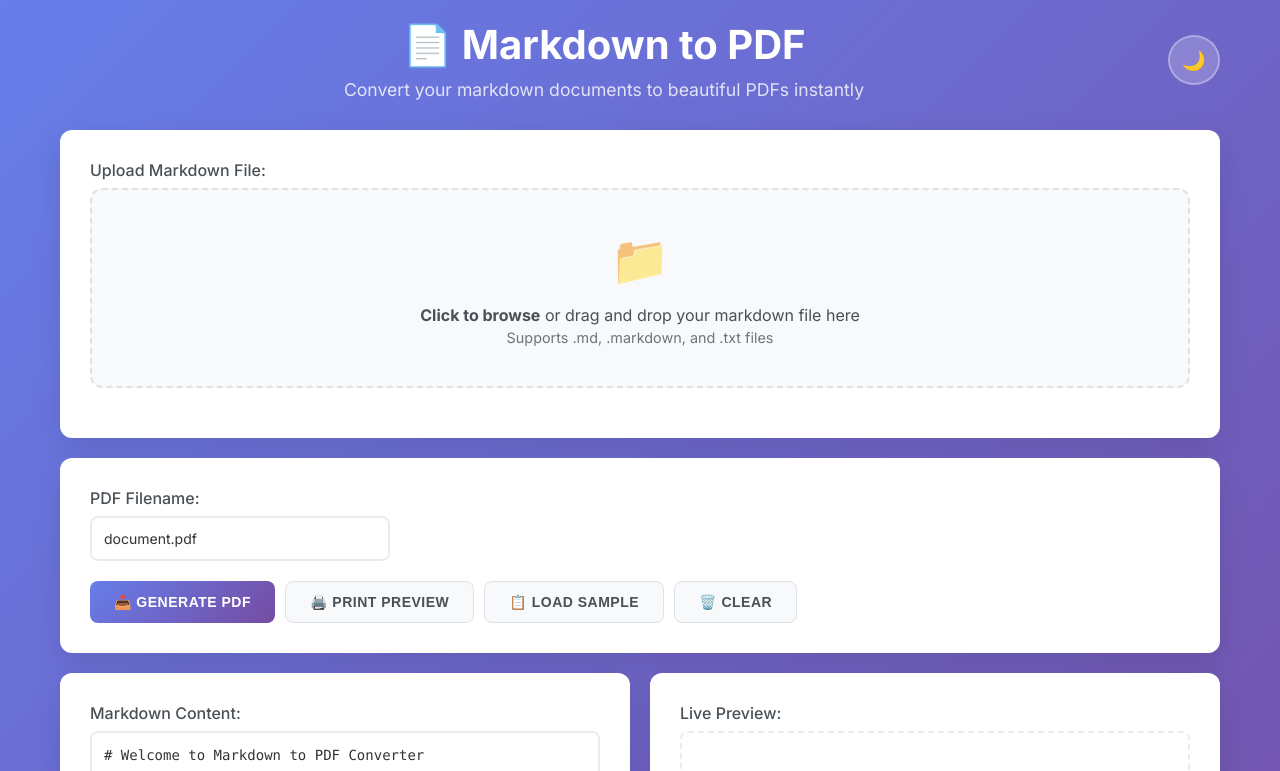
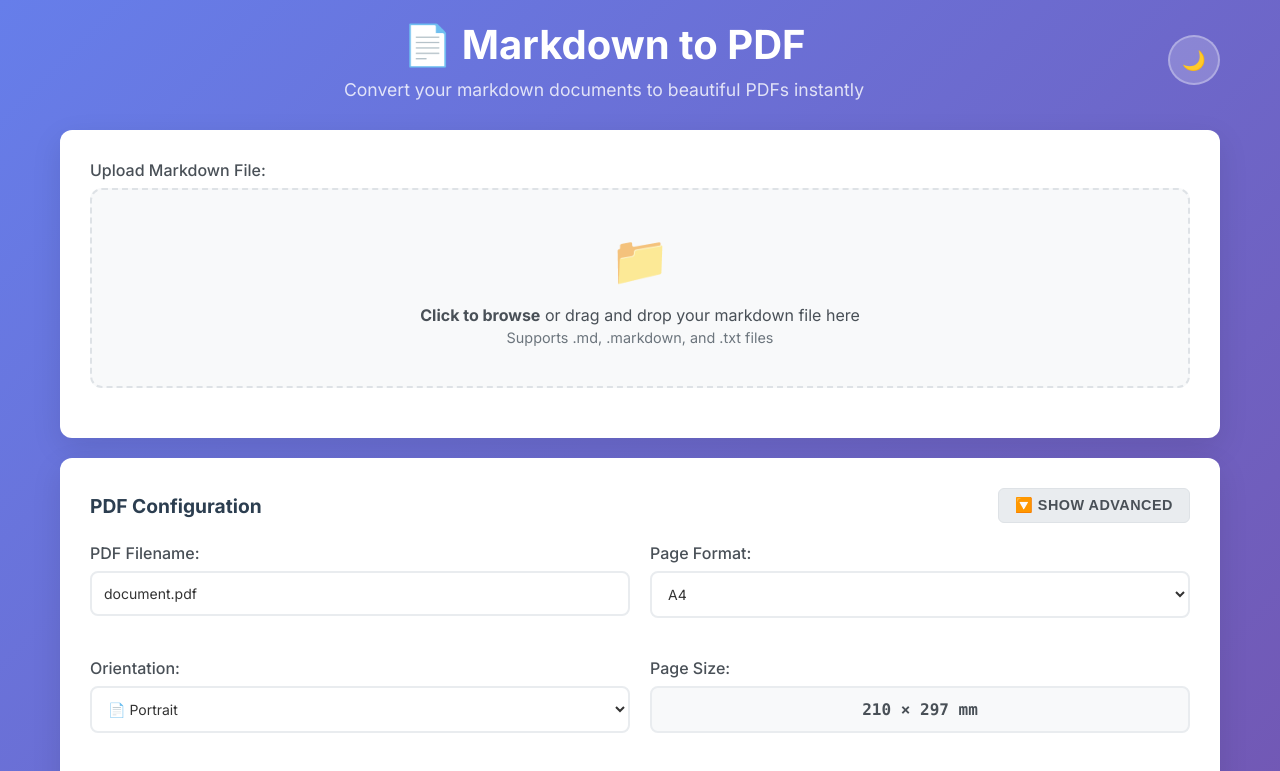
Before and after one commit to natalieMillman/markdown-to-pdf, an Angular app: page / in a window 1280 px wide. Shown: the top 771 px of the page. Built offline with nearby package versions, Linux system fonts and the light colour scheme.

Commit message:
Add basic PDF configurations

```diff
--- a/src/app/app.component.css
+++ b/src/app/app.component.css
@@ -278,3 +278,164 @@
     font-size: 0.9rem;
   }
 }
+
+/* PDF Configuration Styles */
+.pdf-config-header {
+  display: flex;
+  justify-content: space-between;
+  align-items: center;
+  margin-bottom: 20px;
+}
+
+.pdf-config-header h3 {
+  margin: 0;
+  color: #2c3e50;
+  font-size: 1.2rem;
+}
+
+.btn-toggle {
+  background: #e9ecef;
+  border: 1px solid #dee2e6;
+  color: #495057;
+  padding: 8px 16px;
+  border-radius: 6px;
+  font-size: 0.9rem;
+  transition: all 0.3s ease;
+}
+
+.btn-toggle:hover {
+  background: #dee2e6;
+  transform: translateY(-1px);
+}
+
+.pdf-config-grid {
+  display: grid;
+  grid-template-columns: 1fr 1fr;
+  gap: 20px;
+  margin-bottom: 20px;
+}
+
+.page-size-display {
+  background: #f8f9fa;
+  padding: 12px;
+  border: 2px solid #e9ecef;
+  border-radius: 8px;
+  font-family: 'Monaco', 'Menlo', 'Ubuntu Mono', monospace;
+  font-weight: 600;
+  color: #495057;
+  text-align: center;
+}
+
+.advanced-config {
+  animation: slideDown 0.3s ease;
+}
+
+@keyframes slideDown {
+  from {
+    opacity: 0;
+    max-height: 0;
+    overflow: hidden;
+  }
+  to {
+    opacity: 1;
+    max-height: 500px;
+  }
+}
+
+.config-divider {
+  border: none;
+  border-top: 2px solid #e9ecef;
+  margin: 20px 0;
+}
+
+.custom-size-controls {
+  margin-bottom: 25px;
+}
+
+.custom-size-controls h4 {
+  color: #2c3e50;
+  margin-bottom: 15px;
+  font-size: 1rem;
+}
+
+.size-inputs {
+  display: grid;
+  grid-template-columns: 1fr 1fr;
+  gap: 15px;
+}
+
+.margins-controls h4 {
+  color: #2c3e50;
+  margin-bottom: 15px;
+  font-size: 1rem;
+}
+
+.margins-header {
+  display: flex;
+  justify-content: space-between;
+  align-items: center;
+  margin-bottom: 15px;
+}
+
+.btn-reset {
+  background: #f8f9fa;
+  border: 1px solid #dee2e6;
+  color: #6c757d;
+  padding: 6px 12px;
+  border-radius: 4px;
+  font-size: 0.8rem;
+  transition: all 0.3s ease;
+}
+
+.btn-reset:hover {
+  background: #e9ecef;
+  color: #495057;
+}
+
+.margins-grid {
+  display: grid;
+  grid-template-columns: 1fr 1fr 1fr 1fr;
+  gap: 15px;
+}
+
+/* Dark mode styles for PDF config */
+body[data-theme="dark"] .pdf-config-header h3 {
+  color: #ecf0f1;
+}
+
+body[data-theme="dark"] .page-size-display {
+  background: #2c3e50;
+  border-color: #576574;
+  color: #bdc3c7;
+}
+
+body[data-theme="dark"] .custom-size-controls h4,
+body[data-theme="dark"] .margins-controls h4 {
+  color: #ecf0f1;
+}
+
+body[data-theme="dark"] .config-divider {
+  border-top-color: #576574;
+}
+
+/* Responsive PDF config */
+@media (max-width: 768px) {
+  .pdf-config-grid {
+    grid-template-columns: 1fr;
+  }
+
+  .margins-grid {
+    grid-template-columns: 1fr 1fr;
+    gap: 10px;
+  }
+
+  .size-inputs {
+    grid-template-columns: 1fr;
+  }
+
+  .pdf-config-header {
+    flex-direction: column;
+    gap: 15px;
+    text-align: center;
+  }
+}
--- a/src/app/app.component.html
+++ b/src/app/app.component.html
@@ -64,6 +64,18 @@
 
   <!-- PDF Generation Section -->
   <div class="card">
+    <div class="pdf-config-header">
+      <h3>PDF Configuration</h3>
+      <button
+        class="btn btn-toggle"
+        (click)="toggleAdvancedOptions()"
+        type="button">
+        {{ showAdvancedOptions ? '🔼 Hide Advanced' : '🔽 Show Advanced' }}
+      </button>
+    </div>
+
+    <!-- Basic Configuration -->
+    <div class="pdf-config-grid">
       <div class="form-group">
         <label class="form-label" for="filename">PDF Filename:</label>
         <input
@@ -71,8 +83,121 @@
           type="text"
           class="form-control"
           [(ngModel)]="filename"
-        placeholder="Enter filename (e.g., my-document.pdf)"
-        style="max-width: 300px;">
+          placeholder="Enter filename (e.g., my-document.pdf)">
+      </div>
+
+      <div class="form-group">
+        <label class="form-label" for="format">Page Format:</label>
+        <select
+          id="format"
+          class="form-control"
+          [(ngModel)]="selectedFormat"
+          (change)="onFormatChange()">
+          <option *ngFor="let key of getFormatKeys()" [ngValue]="pdfFormats[key]">
+            {{ pdfFormats[key].name }}
+          </option>
+        </select>
+      </div>
+
+      <div class="form-group">
+        <label class="form-label" for="orientation">Orientation:</label>
+        <select id="orientation" class="form-control" [(ngModel)]="orientation">
+          <option value="portrait">📄 Portrait</option>
+          <option value="landscape">📄 Landscape</option>
+        </select>
+      </div>
+
+      <div class="form-group">
+        <label class="form-label">Page Size:</label>
+        <div class="page-size-display">{{ getPageDimensions() }}</div>
+      </div>
+    </div>
+
+    <!-- Advanced Configuration -->
+    <div *ngIf="showAdvancedOptions" class="advanced-config">
+      <hr class="config-divider">
+
+      <!-- Custom Size Controls -->
+      <div *ngIf="selectedFormat.name === 'Custom'" class="custom-size-controls">
+        <h4>Custom Page Size</h4>
+        <div class="size-inputs">
+          <div class="form-group">
+            <label class="form-label" for="customWidth">Width (mm):</label>
+            <input
+              id="customWidth"
+              type="number"
+              class="form-control"
+              [(ngModel)]="customWidth"
+              min="50"
+              max="500">
+          </div>
+          <div class="form-group">
+            <label class="form-label" for="customHeight">Height (mm):</label>
+            <input
+              id="customHeight"
+              type="number"
+              class="form-control"
+              [(ngModel)]="customHeight"
+              min="50"
+              max="500">
+          </div>
+        </div>
+      </div>
+
+      <!-- Margins Controls -->
+      <div class="margins-controls">
+        <div class="margins-header">
+          <h4>Page Margins (mm)</h4>
+          <button
+            class="btn btn-reset"
+            (click)="resetMargins()"
+            type="button">
+            🔄 Reset
+          </button>
+        </div>
+        <div class="margins-grid">
+          <div class="form-group">
+            <label class="form-label" for="marginTop">Top:</label>
+            <input
+              id="marginTop"
+              type="number"
+              class="form-control"
+              [(ngModel)]="margins.top"
+              min="0"
+              max="50">
+          </div>
+          <div class="form-group">
+            <label class="form-label" for="marginRight">Right:</label>
+            <input
+              id="marginRight"
+              type="number"
+              class="form-control"
+              [(ngModel)]="margins.right"
+              min="0"
+              max="50">
+          </div>
+          <div class="form-group">
+            <label class="form-label" for="marginBottom">Bottom:</label>
+            <input
+              id="marginBottom"
+              type="number"
+              class="form-control"
+              [(ngModel)]="margins.bottom"
+              min="0"
+              max="50">
+          </div>
+          <div class="form-group">
+            <label class="form-label" for="marginLeft">Left:</label>
+            <input
+              id="marginLeft"
+              type="number"
+              class="form-control"
+              [(ngModel)]="margins.left"
+              min="0"
+              max="50">
+          </div>
+        </div>
+      </div>
     </div>
 
     <div class="button-group">
--- a/src/app/app.component.ts
+++ b/src/app/app.component.ts
@@ -1,7 +1,7 @@
 import { Component } from '@angular/core';
 import { CommonModule } from '@angular/common';
 import { FormsModule } from '@angular/forms';
-import { PdfService } from './services/pdf.service';
+import { PdfService, PDFConfig, PDF_FORMATS, DEFAULT_MARGINS, PDFPageFormat, PDFMargins } from './services/pdf.service';
 import { FileService } from './services/file.service';
 import { ThemeService } from './services/theme.service';
 import { PrintPreviewService } from './services/print-preview.service';
@@ -60,6 +60,15 @@ function hello() {
   isUploading = false;
   isDarkMode = false;
 
+  // PDF Configuration
+  pdfFormats = PDF_FORMATS;
+  selectedFormat: PDFPageFormat = PDF_FORMATS['A4'];
+  orientation: 'portrait' | 'landscape' = 'portrait';
+  margins: PDFMargins = { ...DEFAULT_MARGINS };
+  customWidth = 210;
+  customHeight = 297;
+  showAdvancedOptions = false;
+
   constructor(
     private pdfService: PdfService,
     private fileService: FileService,
@@ -86,7 +95,15 @@ function hello() {
 
     this.isGenerating = true;
     try {
-      await this.pdfService.generatePDFFromMarkdown(this.markdownContent, this.filename);
+      const config: PDFConfig = {
+        format: this.selectedFormat.name === 'Custom'
+          ? { name: 'Custom', width: this.customWidth, height: this.customHeight }
+          : this.selectedFormat,
+        orientation: this.orientation,
+        margins: { ...this.margins }
+      };
+
+      await this.pdfService.generatePDFFromMarkdown(this.markdownContent, this.filename, config);
     } catch (error) {
       console.error('Error generating PDF:', error);
       alert('Error generating PDF. Please try again.');
@@ -235,4 +252,35 @@ for i in range(10):
     const title = this.filename.replace('.pdf', '') || 'Markdown Document';
     this.printPreviewService.openPrintPreview(this.htmlPreview, title);
   }
+
+  // PDF Configuration Methods
+  onFormatChange(): void {
+    if (this.selectedFormat.name === 'Custom') {
+      this.customWidth = this.selectedFormat.width;
+      this.customHeight = this.selectedFormat.height;
+    }
+  }
+
+  resetMargins(): void {
+    this.margins = { ...DEFAULT_MARGINS };
+  }
+
+  toggleAdvancedOptions(): void {
+    this.showAdvancedOptions = !this.showAdvancedOptions;
+  }
+
+  getFormatKeys(): string[] {
+    return Object.keys(this.pdfFormats);
+  }
+
+  getPageDimensions(): string {
+    const format = this.selectedFormat.name === 'Custom'
+      ? { width: this.customWidth, height: this.customHeight }
+      : this.selectedFormat;
+
+    const width = this.orientation === 'portrait' ? format.width : format.height;
+    const height = this.orientation === 'portrait' ? format.height : format.width;
+
+    return `${width} × ${height} mm`;
+  }
 }
--- a/src/app/services/pdf.service.ts
+++ b/src/app/services/pdf.service.ts
@@ -2,6 +2,39 @@ import { Injectable } from '@angular/core';
 import { marked } from 'marked';
 import jsPDF from 'jspdf';
 import html2canvas from 'html2canvas';
+
+export interface PDFPageFormat {
+  name: string;
+  width: number;  // in mm
+  height: number; // in mm
+}
+
+export interface PDFMargins {
+  top: number;    // in mm
+  right: number;  // in mm
+  bottom: number; // in mm
+  left: number;   // in mm
+}
+
+export interface PDFConfig {
+  format: PDFPageFormat;
+  orientation: 'portrait' | 'landscape';
+  margins: PDFMargins;
+}
+
+export const PDF_FORMATS: { [key: string]: PDFPageFormat } = {
+  A4: { name: 'A4', width: 210, height: 297 },
+  LETTER: { name: 'Letter', width: 216, height: 279 },
+  LEGAL: { name: 'Legal', width: 216, height: 356 },
+  CUSTOM: { name: 'Custom', width: 210, height: 297 }
+};
+
+export const DEFAULT_MARGINS: PDFMargins = {
+  top: 20,
+  right: 20,
+  bottom: 20,
+  left: 20
+};
 
 @Injectable({
   providedIn: 'root'
@@ -24,15 +57,34 @@ export class PdfService {
   }
 
   /**
-   * Generate PDF from HTML content
+   * Generate PDF from HTML content with configuration
    */
-  async generatePDF(htmlContent: string, filename: string = 'document.pdf'): Promise<void> {
+  async generatePDF(htmlContent: string, filename: string = 'document.pdf', config?: PDFConfig): Promise<void> {
     try {
+      // Use default config if not provided
+      const pdfConfig = config || {
+        format: PDF_FORMATS['A4'],
+        orientation: 'portrait',
+        margins: DEFAULT_MARGINS
+      };
+
+      // Calculate dimensions based on orientation
+      const pageWidth = pdfConfig.orientation === 'portrait'
+        ? pdfConfig.format.width
+        : pdfConfig.format.height;
+      const pageHeight = pdfConfig.orientation === 'portrait'
+        ? pdfConfig.format.height
+        : pdfConfig.format.width;
+
+      // Calculate content area
+      const contentWidth = pageWidth - pdfConfig.margins.left - pdfConfig.margins.right;
+      const contentHeight = pageHeight - pdfConfig.margins.top - pdfConfig.margins.bottom;
+
       // Create a temporary container for the HTML content
       const tempContainer = document.createElement('div');
       tempContainer.innerHTML = htmlContent;
-      tempContainer.style.width = '210mm'; // A4 width
-      tempContainer.style.padding = '20mm';
+      tempContainer.style.width = `${contentWidth}mm`;
+      tempContainer.style.padding = `${pdfConfig.margins.top}mm ${pdfConfig.margins.right}mm ${pdfConfig.margins.bottom}mm ${pdfConfig.margins.left}mm`;
       tempContainer.style.backgroundColor = 'white';
       tempContainer.style.fontFamily = 'Arial, sans-serif';
       tempContainer.style.fontSize = '12px';
@@ -41,6 +93,7 @@ export class PdfService {
       tempContainer.style.position = 'absolute';
       tempContainer.style.left = '-9999px';
       tempContainer.style.top = '0';
+      tempContainer.style.boxSizing = 'border-box';
 
       // Add CSS styles for PDF formatting
       const style = document.createElement('style');
@@ -115,12 +168,15 @@ export class PdfService {
       // Remove temporary container
       document.body.removeChild(tempContainer);
 
-      // Create PDF
+      // Create PDF with custom configuration
       const imgData = canvas.toDataURL('image/png');
-      const pdf = new jsPDF('p', 'mm', 'a4');
+      const pdf = new jsPDF({
+        orientation: pdfConfig.orientation,
+        unit: 'mm',
+        format: [pageWidth, pageHeight]
+      });
 
-      const imgWidth = 210; // A4 width in mm
-      const pageHeight = 295; // A4 height in mm
+      const imgWidth = pageWidth;
       const imgHeight = (canvas.height * imgWidth) / canvas.width;
       let heightLeft = imgHeight;
       let position = 0;
@@ -146,10 +202,10 @@ export class PdfService {
   }
 
   /**
-   * Generate PDF directly from markdown
+   * Generate PDF directly from markdown with configuration
    */
-  async generatePDFFromMarkdown(markdown: string, filename: string = 'document.pdf'): Promise<void> {
+  async generatePDFFromMarkdown(markdown: string, filename: string = 'document.pdf', config?: PDFConfig): Promise<void> {
     const html = await this.markdownToHtml(markdown);
-    await this.generatePDF(html, filename);
+    await this.generatePDF(html, filename, config);
   }
 }
```
Also changed, not shown: 1 other file (tests, documents, lock files or other folders). Lines whose indentation alone changed are shown as unchanged.
